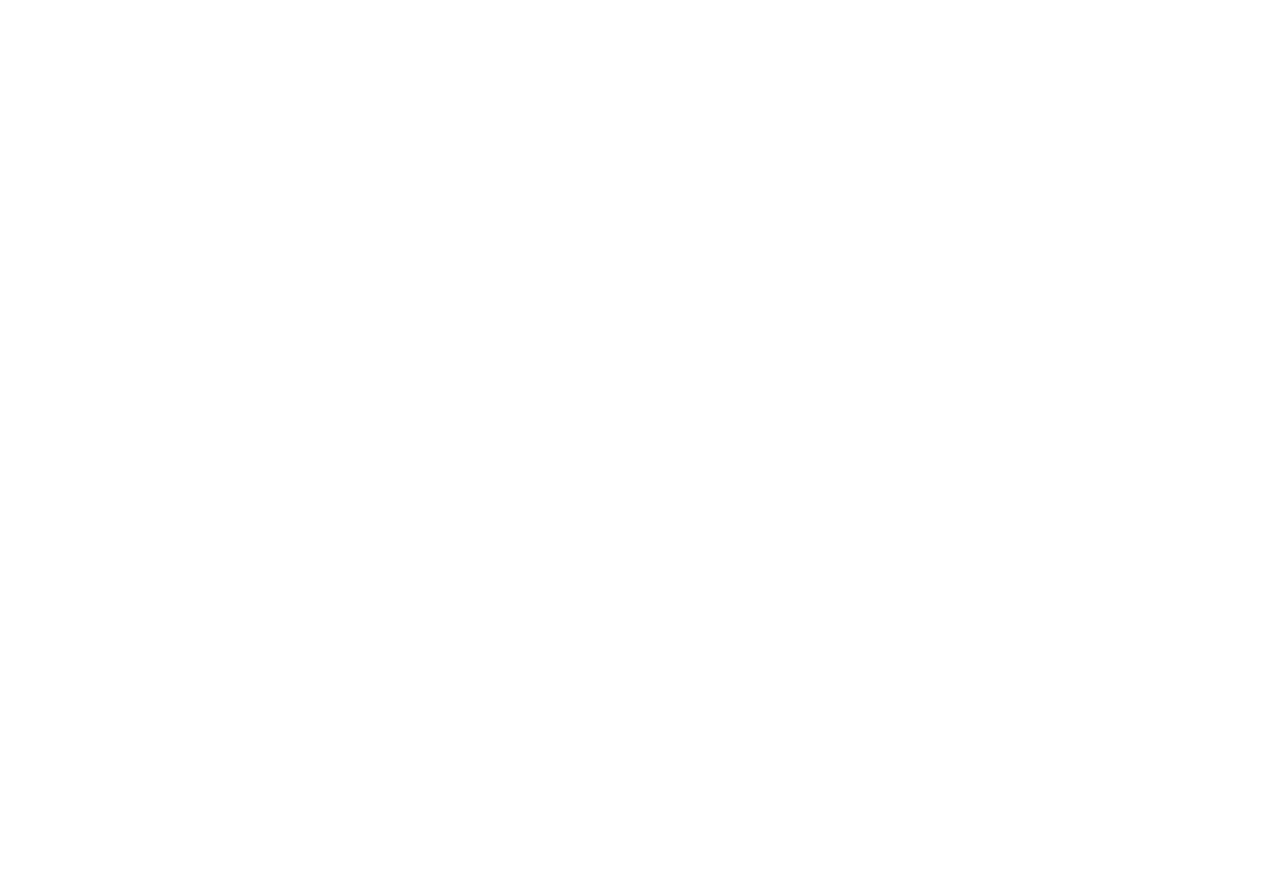
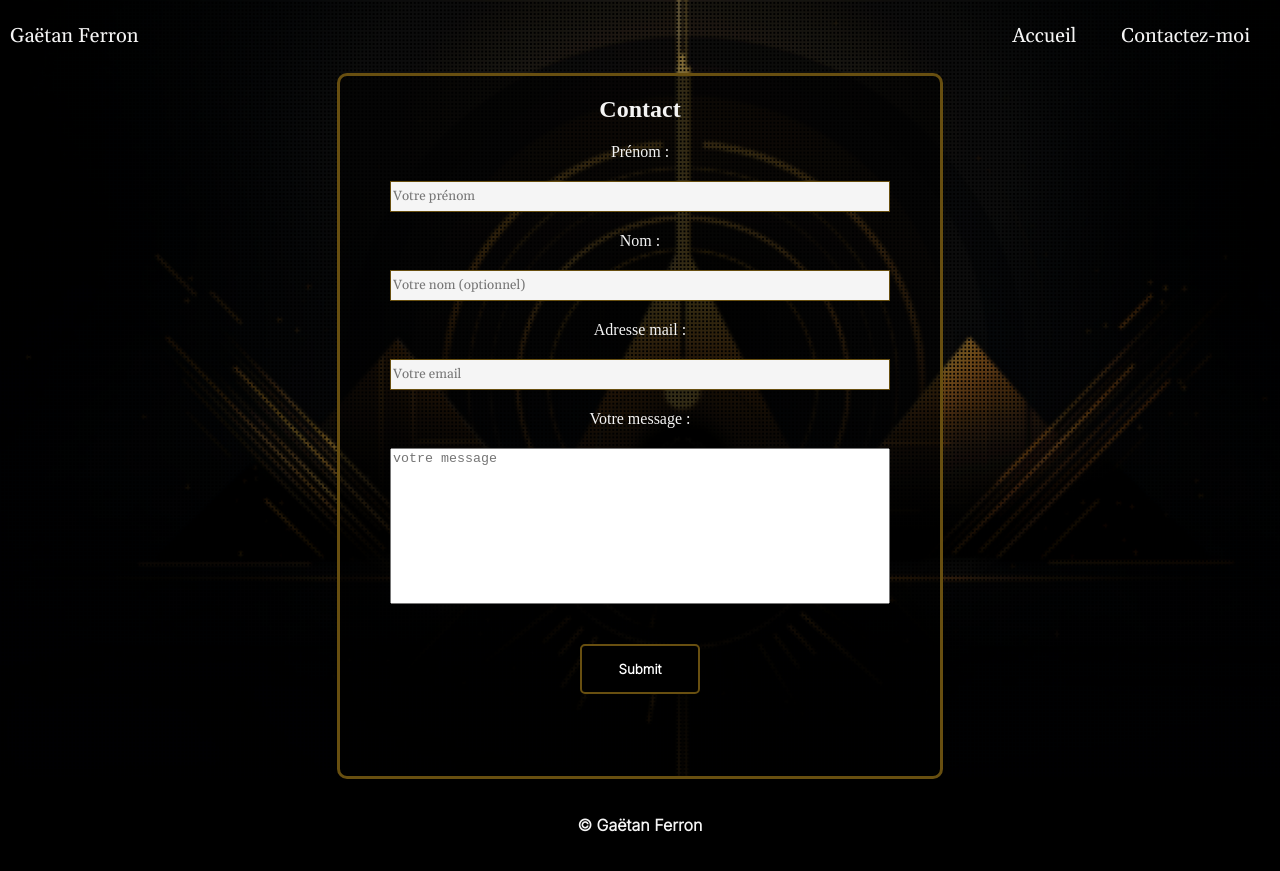
Before and after one commit to MystG1/Portfolio, a plain HTML site: page contact.html in a window 1280 px wide. Before the commit the page ends 800 px from the top, so only its background shows below. Drawn offline with nearby package versions, Linux system fonts and the light colour scheme.

Commit message:
Ajout page Contact

```diff
--- a/contact.html
+++ b/contact.html
@@ -0,0 +1,42 @@
+<!DOCTYPE html>
+<html lang="fr">
+
+<head>
+    <meta charset="UTF-8">
+    <meta name="viewport" content="width=device-width, initial-scale=1.0">
+    <link rel="stylesheet" href="defaut.css">
+    <link rel="stylesheet" href="keyframes.css">
+    <link rel="stylesheet" href="responsive.css">
+    <link rel="shortcut icon" href="images/Favicon.png">
+    <title>Gaëtan Ferron | Contactez-moi</title>
+</head>
+
+<body>
+    <div class="background">
+    <header class="container">
+        <h1>Gaëtan Ferron</h1>
+        <nav>
+            <a href="index.html">Accueil</a>
+            <a href="contact.html">Contactez-moi</a>
+        </nav>
+    </header>
+
+    <div class="container">
+    <section class="form">
+        <h1>Contact</h1>
+        <form action="get">
+        Prénom : <input type="text" name="prenom" placeholder="Votre prénom" required>
+        Nom : <input type="text" name="nom" placeholder="Votre nom (optionnel)">
+        Adresse mail : <input type="mail" name="mail" placeholder="Votre email" required>
+        Votre message : <textarea name="message"cols="30" rows="10" style="resize: none;" placeholder="votre message" required></textarea>
+        <input type="submit" name="submit">
+        </form>
+    </div>
+    </section>
+    </div>
+    <footer>
+        <p>© Gaëtan Ferron</p>
+    </footer>
+</body>
+
+</html>
--- a/defaut.css
+++ b/defaut.css
@@ -5,10 +5,12 @@
 html, body{
     width: 100%;
     height: 100%;
+    min-width: 413px;
     margin: 0; padding: 0;
     background-color: black;
     color: whitesmoke;
-    display: table;
+    display: flex;
+    flex-direction: column;
 }
 .container{
     width: 1600px;
@@ -133,6 +135,7 @@ header a:nth-of-type(2):hover{
 .contact{
     text-align: center;
     padding-bottom: 20px;
+    flex-grow: 1;
 }
 .contact h1{
     font-family:  Noto Sans NKo Unjoined;
@@ -151,7 +154,6 @@ header a:nth-of-type(2):hover{
     background-color: white;
 }
 footer{
-    display:table-row;
     position: relative;
     text-align: center;
     font-family: Inter;
@@ -166,7 +168,54 @@ footer{
   .img-portfolio img{
     width: 89%;
   }
-  .portfolio-background{
+  .background{
     background-image: url(images/contact-background.png);
     background-size: cover;
+    flex-grow: 1;
   }
+/* Fin Portfolio.html */
+.form {
+    background-color: rgba(0, 0, 0, 0.6);
+    margin-top: auto;
+    margin-left: auto;
+    margin-right: auto;
+    width: 500px;
+    height: 700px;
+    padding: 0px 50px;
+    text-align: center;
+    border: 3px solid rgb(104, 79, 16);
+    border-radius: 10px;
+    font-family:Noto Sans NKo Unjoined;
+    flex-grow: 1;
+}
+.form form{
+    display: grid;
+    row-gap: 20px;
+}
+.form form input{
+    resize: vertical;
+    height: 27px;
+    border: 1px solid rgb(104,79,16);
+    font-family: gelasio;
+    background-color: whitesmoke;
+}
+.form form input:nth-of-type(4){
+    background-color: black;
+    color: white;
+    width: 120px;
+    height: 50px;
+    margin-left: auto;
+    margin-top: 20px;
+    margin-right: auto;
+    border: 2px solid rgb(104,79,16);
+    border-radius: 5px;
+    font-family: Inter;
+    font-weight: bolder;
+}
+.form form input:nth-of-type(4):hover{
+    transition: 0.1s;
+    width: 115px;
+    height: 45px;
+    font-size: -2px;
+    margin-top: 22px;
+}
--- a/responsive.css
+++ b/responsive.css
@@ -32,6 +32,16 @@
             text-align: center;
         }
     }
+    @media all and (max-width:600px){
+        .form{
+
+            width: auto;
+        }
+        .background{
+            background-image: url(images/contact-fond.png);
+            background-size: cover;
+        }
+    }
     @media all and (max-width:540px){
         .creation a{
             width: 300px;
```
Also changed, not shown: Portfolio.html (+3 -3 lines), index.html (+1 -1 lines), images/contact-fond.png.
